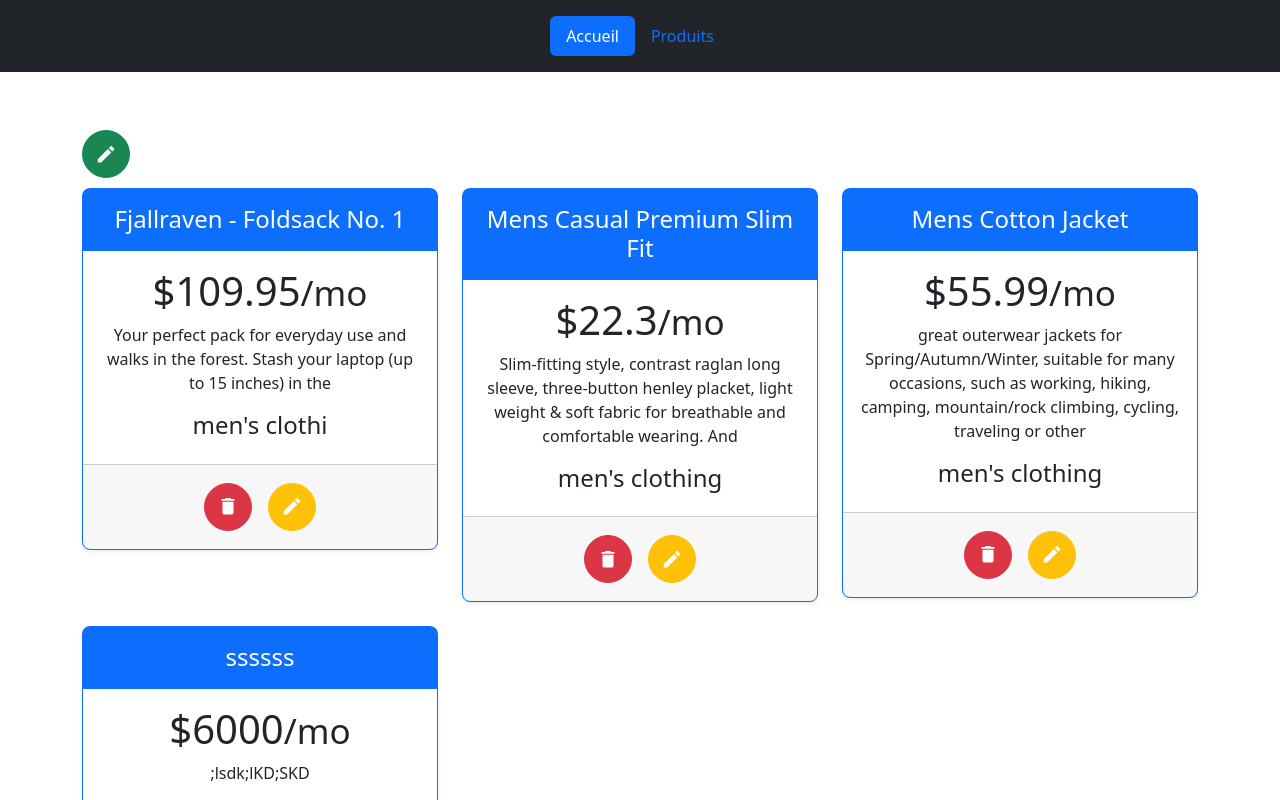
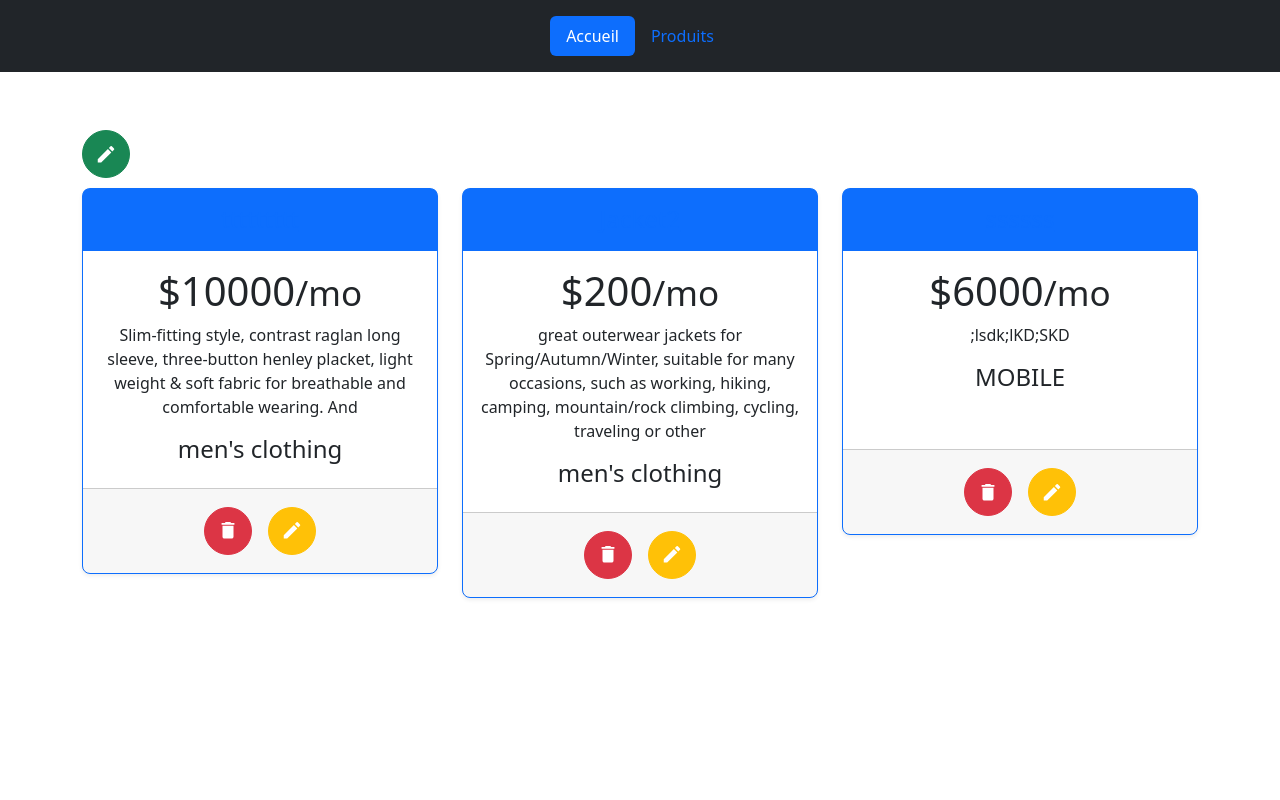
Before and after one commit to Safoora-Mansouri/TP2-react, a React (Create React App) app: page /produits in a window 1280 px wide. Shown: the top 800 px of the page. Built offline with nearby package versions, Linux system fonts and the light colour scheme; data requests are answered from the project's data file.

Commit message:
add ProductDetail page

```diff
--- a/products.json
+++ b/products.json
@@ -1,39 +1,27 @@
 {
   "products": [
     {
-      "id": 1,
-      "nom": "Fjallraven - Foldsack No. 1 Backpack, Fits 15 Laptops",
-      "prix": 109.95,
-      "description": "Your perfect pack for everyday use and walks in the forest. Stash your laptop (up to 15 inches) in the padded sleeve, your everyday",
-      "catégorie": "men's clothi",
-      "image": "https://fakestoreapi.com/img/81fPKd-2AYL._AC_SL1500_.jpg",
-      "rating": {
-      "rate": 3.4,
-      "count": 200
-      }
-    },
-    {
       "id": 2,
-      "nom": "Mens Casual Premium Slim Fit T-Shirts ",
-      "prix": 22.3,
+      "nom": "ttttttttt",
+      "prix": "10000",
       "description": "Slim-fitting style, contrast raglan long sleeve, three-button henley placket, light weight & soft fabric for breathable and comfortable wearing. And Solid stitched shirts with round neck made for durability and a great fit for casual fashion wear and diehard baseball fans. The Henley style round neckline includes a three-button placket.",
       "catégorie": "men's clothing",
       "image": "https://fakestoreapi.com/img/71-3HjGNDUL._AC_SY879._SX._UX._SY._UY_.jpg",
       "rating": {
-      "rate": 4.1,
-      "count": 259
+        "rate": 4.1,
+        "count": 259
       }
     },
     {
       "id": 3,
-      "nom": "Mens Cotton Jacket",
-      "prix": 55.99,
+      "nom": " Jacket2",
+      "prix": "200",
       "description": "great outerwear jackets for Spring/Autumn/Winter, suitable for many occasions, such as working, hiking, camping, mountain/rock climbing, cycling, traveling or other outdoors. Good gift choice for you or your family member. A warm hearted love to Father, husband or son in this thanksgiving or Christmas Day.",
       "catégorie": "men's clothing",
       "image": "https://fakestoreapi.com/img/71li-ujtlUL._AC_UX679_.jpg",
       "rating": {
-      "rate": 4.7,
-      "count": 500
+        "rate": 4.7,
+        "count": 500
       }
     },
     {
--- a/src/App.js
+++ b/src/App.js
@@ -3,15 +3,23 @@
 import Products from "./components/Products";
 import Navbar from "./components/layout/Navbar";
 import Footer from "./components/layout/Footer";
+import ProductDetail from "./components/ProductDetail";
 import "bootstrap/dist/css/bootstrap.min.css";
 import "./App.css";
 import CreateEditProduct from "./components/CreateEditProduct";
 import { products } from "./data";
 import { useState, useEffect } from "react";
 
+
 function App() {
   const [productsList, setProductsList] = useState([]);
 
+ useEffect(()=>{
+  const getProducts = async ()=> {
+     const products = await fetch("https://fakestoreapi.com/products");
+    createItem(products);
+  }
+ })
   ////////////////////////////////////////////////////////////
   useEffect(() => {
   const getProducts = async () => {
@@ -63,22 +71,16 @@
 
   const editItem = async (item) => {
     const id = item.id;
-    const updProduct = { ...item };
-
     const res = await fetch(`http://localhost:5000/products/${id}`, {
       method: "PUT",
       headers: { "Content-Type": "application/json" },
-      body: JSON.stringify(updProduct),
+      body: JSON.stringify(item),
     });
-
-    const data = await res.json();
-
+    const editedItem = await res.json();
     ////////////////////////////////////////////////////////////////
 
     setProductsList(
-      productsList.map((product) =>
-        product.id === id ? { ...product, reminder: data.reminder } : product
-      )
+      productsList.map((product) => (product.id === id ? editedItem : product))
     );
   };
 
@@ -93,7 +95,12 @@
         />
         <Route
           path="/add-product/:id"
-          element={<CreateEditProduct editItem={editItem} />}
+          element={
+            <CreateEditProduct
+              fetchProduct={fetchProduct}
+              editItem={editItem}
+            />
+          }
         />
         <Route
           path="/produits"
@@ -101,7 +108,9 @@
             <Products productsList={productsList} deleteItem={deleteItem} />
           }
         />
+        <Route path="/products-detaile/:id" element={<ProductDetail fetchProduct={fetchProduct} />} />
       </Routes>
+
       <Footer />
     </BrowserRouter>
   );
--- a/src/components/CreateEditProduct.jsx
+++ b/src/components/CreateEditProduct.jsx
@@ -1,41 +1,40 @@
-import React, { useEffect, useState } from 'react'
-import { Link, useNavigate, useParams } from 'react-router-dom';
-import { products } from "../data";
+import React, { useEffect, useState } from "react";
+import { Link, useNavigate, useParams } from "react-router-dom";
+// import { products } from "../data";
 
-function CreateEditProduct({createItem, editItem}) {
+function CreateEditProduct({ createItem, editItem, fetchProduct }) {
   const [productInfo, setProductInfo] = useState({
     nom: "",
     description: "",
     prix: "",
-  catégorie:""
+    catégorie: "",
   });
- const navigator= useNavigate();
-const {id}= useParams();
+  const navigator = useNavigate();
+  const { id } = useParams();
 
   useEffect(() => {
-
     //edit mode
+    const editMode = async () => {
       if (id) {
-    const item=products.find(item => item.id == id)
+        // const item=products.find(item => item.id == id)
+        const item = await fetchProduct(id);
         setProductInfo(item);
       }
-},[])
+    };
+    editMode();
+  }, []);
 
-
-
-const onSubmit= (e)=>{
+  const onSubmit = (e) => {
     e.preventDefault();
 
     if (id) {
       editItem(productInfo);
-    }else{
+    } else {
       const id = Math.floor(Math.random() * 1000);
       createItem(productInfo);
-
     }
     navigator("/produits");
-
-}
+  };
 
   return (
     <div className="d-flex flex-column justify-content-center align-items-center vh-100">
@@ -47,7 +46,6 @@
               Nom
             </label>
             <input
-
               id="nom"
               type="text"
               className="form-control"
@@ -109,10 +107,6 @@
       </div>
     </div>
   );
-
-
-
-
 }
 
-export default CreateEditProduct
+export default CreateEditProduct;
--- a/src/components/Product.jsx
+++ b/src/components/Product.jsx
@@ -3,6 +3,7 @@
 import { Link } from 'react-router-dom';
 
 const Product = ({ id, nom, description, catégorie, prix, deleteItem , editItem}) => {
+
   return (
     <div className="col">
       <div
@@ -10,9 +11,11 @@
         id={id}
       >
         <div className="card-header py-3 text-bg-primary border-primary">
-          <h4 className="my-0 fw-normal">
-            {nom.split(" ").slice(0, 5).join(" ")}
-          </h4>
+          <Link to={"/products-detaile/"+id}>
+            <h4 className="my-0 fw-normal">
+              {nom.split(" ").slice(0, 5).join(" ")}
+            </h4>
+          </Link>
         </div>
         <div className="card-body">
           <h1 className="card-title pricing-card-title">
@@ -31,13 +34,11 @@
             <MdDelete />
           </button>
 
-
           <Link
             to={`/add-product/${id}`}
             type="button"
             className=" btn btn-warning text-white rounded rounded-circle ms-3 action-icon"
           >
-
             <MdEdit />
           </Link>
         </div>
--- /dev/null
+++ b/src/components/ProductDetail.jsx
@@ -0,0 +1,45 @@
+import React, { useEffect, useState } from 'react'
+import { useParams } from 'react-router-dom';
+
+const ProductDetail = ({fetchProduct}) => {
+
+
+    const [product, setProduct] = useState({})
+    const {nom, description, catégorie, prix, image}=product
+
+     const { id } = useParams();
+     useEffect(()=>{
+        const getProduct = async ()=>{
+            const data = await fetchProduct(id);
+            setProduct(data);
+
+        }
+        getProduct();
+     },[]);
+
+
+  return  (
+  <div className="col">
+    <img src={image} alt="" />
+    <div className="card-header py-3 text-bg-primary border-primary">
+      <h4 className="my-0 fw-normal">
+        {nom ? nom.split(" ").slice(0, 5).join(" "): ""}
+      </h4>
+    </div>
+    <div className="card-body">
+      <h1 className="card-title pricing-card-title">
+        ${prix}
+        <small className="text-body-secondary fw-light">/mo</small>
+      </h1>
+      <p>{description ? description.split(" ").slice(0, 20).join(" "): ""}</p>
+      <h4>{catégorie}</h4>
+    </div>
+    <div className="card-footer">
+
+    </div>
+  </div>
+);
+
+}
+
+export default ProductDetail
```
Also changed, not shown: src/components/Footer.jsx (added, +11 -0 lines). Lines whose indentation alone changed are shown as unchanged.
